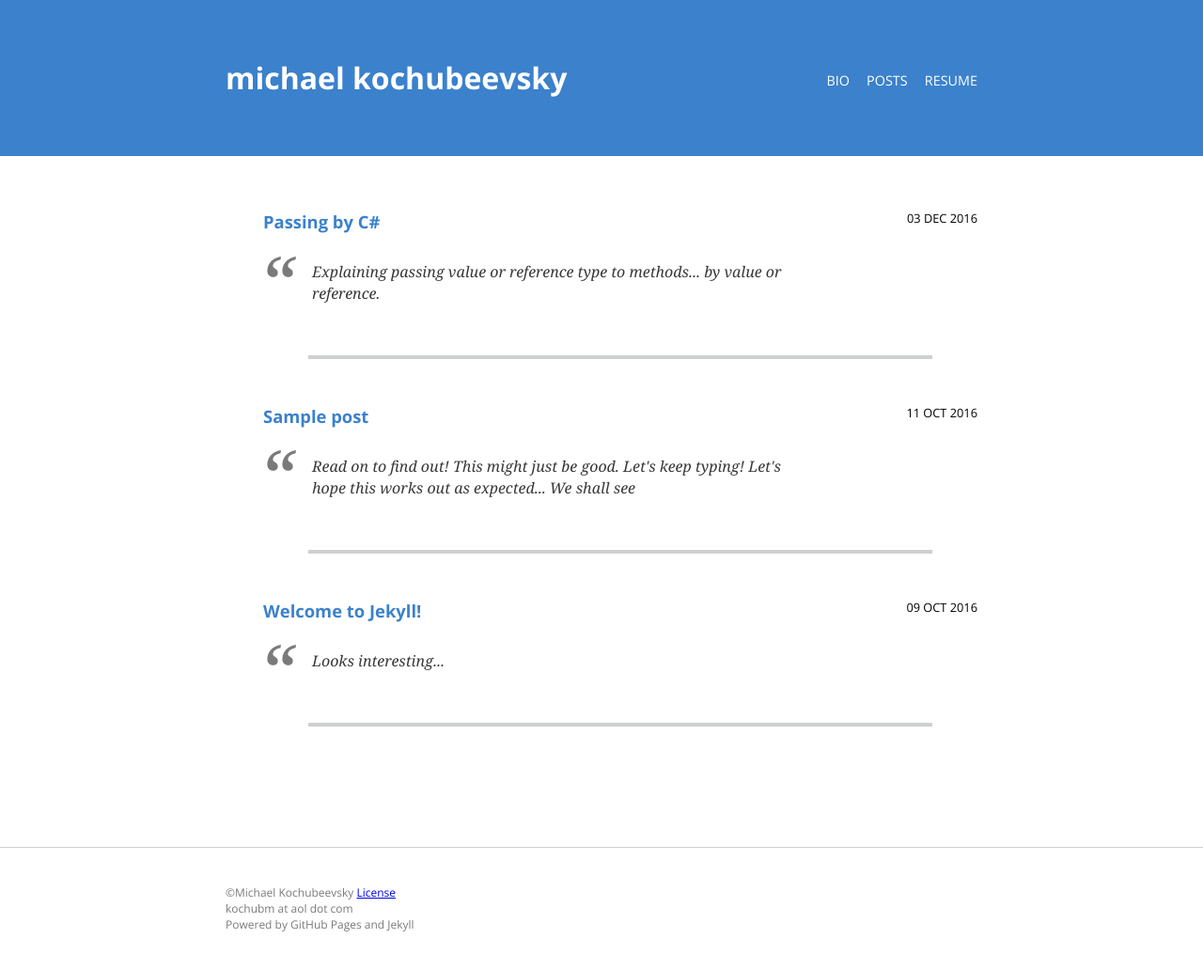
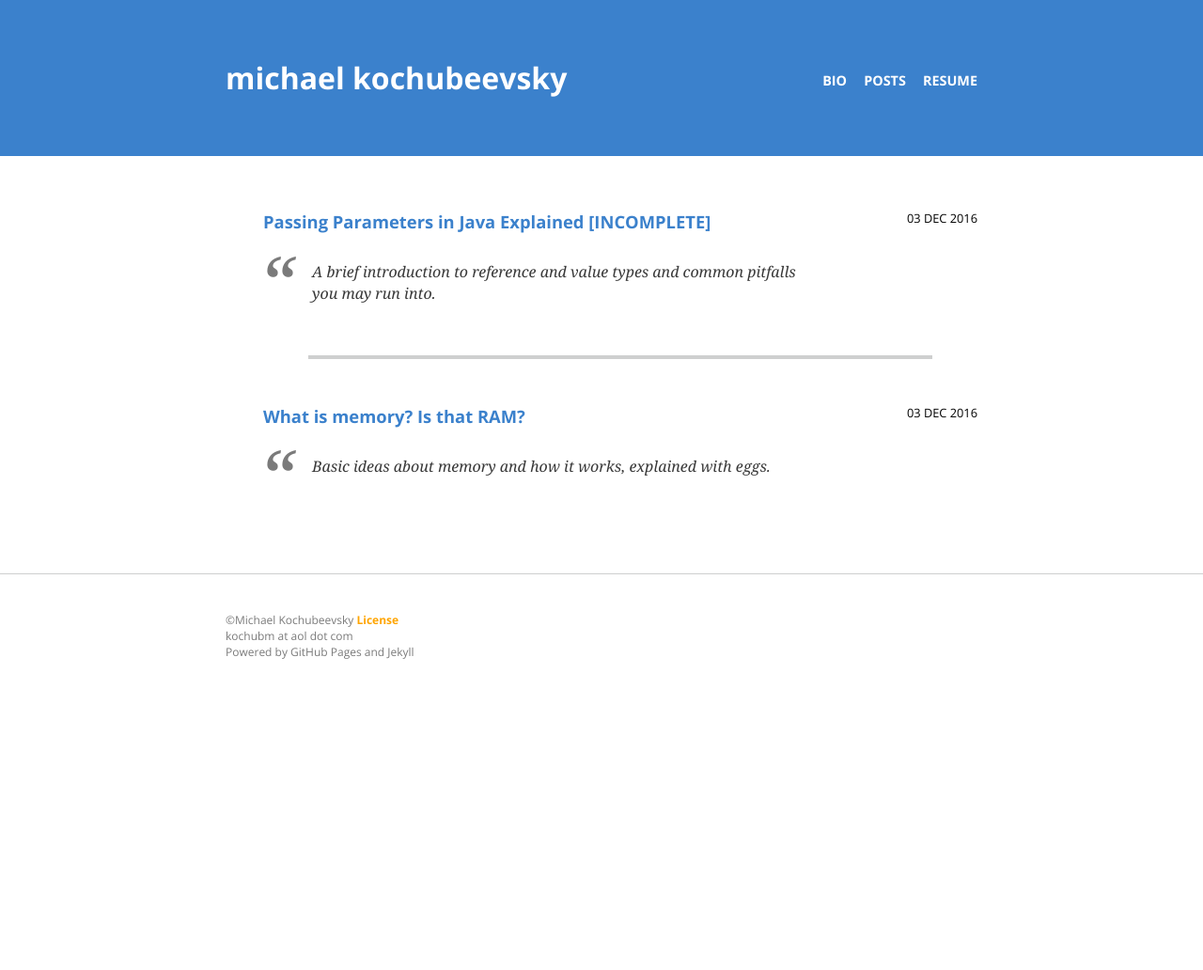
Before and after one commit to michaelkochub/michaelkochub.github.io, a Jekyll site: the page built from index.html, in a window 1280 px wide. Shown: the whole page at 94% size. Built offline with Jekyll 4.4.1, drawn with Linux system fonts in a browser that asks for light colours; nearby versions of some CDN libraries; after the commit the page ends 900 px from its top, so only the background shows below that.

Commit message:
first article up

````diff
--- a/_includes/github-md.scss
+++ b/_includes/github-md.scss
@@ -82,6 +82,40 @@
     border-radius: 0.2em;
 }
 
+img {
+  height: auto;
+  width: auto;
+  max-width: 100%;
+  display: block;
+  margin: 0 auto;
+}
+
+a:link {
+  color: orange;
+}
+
+a:visited {
+  color: red;
+}
+
+a {
+  text-decoration: none;
+  font-weight: bold;
+  &:link {
+    color: orange;
+  }
+  &:visited {
+    color: red;
+  }
+  &:hover {
+    text-decoration: underline;
+  }
+}
+
+img {
+  border-radius: 0.5em;
+}
+
 code {
 
     background-color: #eef;
--- a/_includes/post-list-style.scss
+++ b/_includes/post-list-style.scss
@@ -57,7 +57,7 @@ $quote-color: #7a7a7a;
 					white-space: pre;
 				}
 			}
-			&:after {
+			&:not(:last-child):after {
 			    content: "";
 			    display: block;
 			    height: 0.25em;
--- a/_layouts/default.html
+++ b/_layouts/default.html
@@ -15,7 +15,7 @@
 		<div class="wrapper">
 			<h1 class="logo"><a href="/">Michael Kochubeevsky</a></h1>
 			<nav id="main_nav">
-				<a id="bio" href="#">Bio</a>
+				<a id="bio" href="/bio">Bio</a>
 				<a id="posts" href="/">Posts</a>
 				<a id="resume" href="#">Resume</a>
 			</nav>
--- a/_posts/2016-10-09-welcome-to-jekyll.markdown
+++ /dev/null
@@ -1,26 +0,0 @@
----
-layout: post
-title:  "Welcome to Jekyll!"
-date:   2016-10-09 15:52:15 -0400
-categories: jekyll update
-detail: "Looks interesting..."
----
-You’ll find this post in your `_posts` directory. Go ahead and edit it and re-build the site to see your changes. You can rebuild the site in many different ways, but the most common way is to run `jekyll serve`, which launches a web server and auto-regenerates your site when a file is updated.
-
-To add new posts, simply add a file in the `_posts` directory that follows the convention `YYYY-MM-DD-name-of-post.ext` and includes the necessary front matter. Take a look at the source for this post to get an idea about how it works.
-
-Jekyll also offers powerful support for code snippets:
-
-{% highlight ruby %}
-def print_hi(name)
-  puts "Hi, #{name}"
-end
-print_hi('Tom')
-#=> prints 'Hi, Tom' to STDOUT.
-{% endhighlight %}
-
-Check out the [Jekyll docs][jekyll-docs] for more info on how to get the most out of Jekyll. File all bugs/feature requests at [Jekyll’s GitHub repo][jekyll-gh]. If you have questions, you can ask them on [Jekyll Talk][jekyll-talk].
-
-[jekyll-docs]: http://jekyllrb.com/docs/home
-[jekyll-gh]:   https://github.com/jekyll/jekyll
-[jekyll-talk]: https://talk.jekyllrb.com/
--- a/_posts/2016-10-11-sample-post.md
+++ /dev/null
@@ -1,25 +0,0 @@
----
-layout: post
-title: "Sample post"
-date: 2016-10-11
-detail: "Read on to find out! This might just be good. Let's keep typing! Let's hope this works out as expected... We shall see"
----
-We'll typically code in Javascript like so
-{% highlight javascript linenos %}
-var x = 5;
-var hey = "hello";
-{% endhighlight %}
-
-## First post
-I hope this goes *well*
-Here is ```code``` anad here is some more `code`
-
-
-That's all for now...
-
-
-{% highlight ruby linenos %}
-require 'redcarpet'
-markdown = Redcarpet.new("Hello World!")
-puts markdown.to_html
-{% endhighlight %}
--- a/_posts/2016-12-03-java-csharp-references.md
+++ /dev/null
@@ -1,6 +0,0 @@
----
-layout: post
-title: "Passing by C#"
-date: 2016-12-03
-detail: "Explaining passing value or reference type to methods... by value or reference."
----
--- /dev/null
+++ b/_posts/2016-12-03-ram.md
@@ -0,0 +1,91 @@
+---
+layout: post
+title: "What is memory? Is that RAM?"
+date: 2016-12-03
+detail: "Basic ideas about memory and how it works, explained with eggs."
+---
+## Intro
+RAM is acronym that stands for **Random Access Memory**. The "random" in RAM isn't like the "random" outcome of a die roll, however. In this case, it's better to think of it as the opposite of "sequential". To explain this distinction, let's suppose you're looking facedown at a carton of a dozen eggs. I will represent this as a 2 x 6 array, with each box representing an egg. I've numbered the boxes from left-to-right.
+
+![eggs](/assets/2016-12-03/eggs.png)
+
+If I asked you for the sixth egg, you would just grab the egg at the box marked **6** and hand it to me. In other words, you **randomly access** the sixth egg. We typically perform random access when the circumstances allow it, since the seek time (the time required to retrieve the requested item) is shorter than that of sequential access. If you were to access the sixth egg sequentially, it would look quite silly:
+
+![eggs-seq](/assets/2016-12-03/eggs-seq.png)
+
+On the other hand, if I pointed to a stack of dozen books and requested the second book from the bottom, you would **sequentially access** that book. In this situation, it is not practical to use random access (unless you want to risk toppling the stack). You need to remove the topmost nine books to get to the second book from the bottom.
+
+## Back to computers...
+
+"Memory" is interchangeable with RAM. Yes, sometimes memory can be used to refer to your hard drive (or whatever type of secondary storage your machine uses), but that practice is rare and generally discouraged. Any programs running on your machine, as well as any data those programs use, are in RAM. When I check the hardware specs of my computer (a Mac), I see that it has 8 GB of memory. For the purposes of the example I'm about to do though, that much memory is a bit excessive. Let's scale things down a bit...
+
+Suppose I have a very simple computer. It has exactly 1.5 B of memory, or 12 bits. That's a little over [1 byte](http://i.imgur.com/qIUb1.jpg) This is exactly like the egg carton example above. Since a bit may only take the value of 0 or 1, we will let the absence of an egg correspond to a 0, and the presence of an egg a 1.
+
+This basic computer also has a very simple processor that supports a very simple language, which I will call `klang`. In this language, I can do three things:
+
+1. Name a variable (`a`)
+2. Select a target address (`@address`)
+3. Write a value (`0`)
+4. Get a value (`get a`)
+
+Collectively, then, each statement may write a value, denoted by a variable, to an address _or_ retrieve a value, at an address, denoted by a variable. Let's start with the following example:
+
+{% highlight text linenos %}
+a@3 = 1;
+b@7 = 1;
+c@8 = 0;
+{% endhighlight %}
+
+The first statement names a variable `a`, specifies a location (`3`), and the value to store. In other words, the statement tells us to add an egg to box 3. Later, when we want to check if there is an egg at box 3 in the egg carton, all we need to represent that entire query is `a`. You should be able describe what the other statements do. Here's what our memory carton looks like now, after the three lines have been executed by our processor:
+
+![eggs-ram](/assets/2016-12-03/eggs-ram.png)
+
+Remember that a 0 means "no egg", and a 1 means "egg". The code above represents a **write**; that is, when I am adding or removing eggs to the carton. If I want to know whether there exists an egg at box 5, that is a **read**.
+
+
+## No really, back to computers now...
+
+Computers in the real world expand on the capabilities of our basic egg machine outlined in the preceding section. Real computers don't restrict you to assign values of 0 or 1, and they also don't require you to specify a memory address (or a location) when you want to assign a variable. We'll use the programming language C to you tell our computer to assign a value to a variable. The statement is pretty similar to the one we used in our egg language.
+
+{% highlight C linenos %}
+int a = 21;
+{% endhighlight %}
+
+What's going on here? Let's step through what a real machine does when it sees this statement:
+
+1. Define a variable `a`
+2. Assign the value 21 to `a`
+
+Behind the scenes, as we saw with the egg machine, this computer stores the value of 21 in an arbitrary location in memory (RAM). Now let's retrieve this value, using the variable:
+
+{% highlight C linenos %}
+printf("The value is %d.", a);
+{% endhighlight %}
+
+In this case, we are reading the memory location of wherever the system decided to store our value, and printing the value to the console. You don't need to worry about the function call `printf()`. It's important to note that this value is accessed **randomly**. The machine does not look through its memory, byte by byte, to get to wherever `a` is. It goes directly.
+
+At this point, you might be wondering whether we can print the address of value. During the simple egg machine days, when we could look at the entire memory at once--all one and half glorious bytes--it was easy to check where a value was stored. In the real-life example, where RAM is measured in GB (1 GB is about a billion bytes), things aren't so simple. Thankfully, we have the option to call the address-of operator on our variable, which returns the memory location of the variable. Now, we can find out where exactly our cherished `21` is RAM! That is, if we do away with the concept of [virtual memory](https://en.wikipedia.org/wiki/Virtual_memory).
+
+If I compile and execute the following program on my machine:
+
+{% highlight C linenos %}
+#include<stdio.h>
+
+int main()
+{
+	int a = 21;
+	printf("Address of a is %u\n", &a);
+
+	return 0;
+}
+{% endhighlight %}
+
+I'll get this result in the console:
+
+![addr](/assets/2016-12-03/address.png)
+
+What's cool to note is that the address that is returned each time I executed the program is different. Clearly, the machine chooses a different place to store the value 21 for each run of the program.
+
+## And what about SAM?
+
+As the title of this post implies, I also promised to discuss sequential access memory. You'll be surprised to know that this is also a [thing](https://en.wikipedia.org/wiki/Sequential_access_memory). There are various reasons for reading items in sequence, but there do exist machines that use SAM.
--- /dev/null
+++ b/_posts/2016-12-04-passing-parameters-in-java.md
@@ -0,0 +1,20 @@
+---
+layout: post
+title: "Passing Parameters in Java Explained [INCOMPLETE]"
+date: 2016-12-03
+detail: "A brief introduction to reference and value types and common pitfalls you may run into."
+---
+## Primer
+I'm going to spoil the ending. Java passes parameters by value. _Exclusively_. That's the long and short of it. There's no "depends" clause here, and (un)fortunately for you, you don't get to choose how you want to pass parameters to a function.
+
+In many of the explanations I've seen, various analogies are employed and the wording avoids the technical concept underlying a "reference" or "value" type. In my opinion, this attempt to skirt around the core idea is a disservice that needlessly complicates the explanation.
+
+This concept I'm referring to is memory. If you already have a decent grasp of how virtual addresses work, then feel free to skip this section.
+
+Let's take a look at the following line. What does it do?
+
+{% highlight java linenos %}
+int x = 7;
+{% endhighlight %}
+
+This an assignment statement. It tells the machine to store the value 7 at a storage location that we name `x`. The storage location in question is actually a chunk of memory. To be technical, it's really just a small chunk of your machine's [ram](/blog/2016/12/03/ram). This is convenient for us (humans) because later when we want to use our value 7, we don't need to have the variable's address on hand. Rather, we can simply use `x`, which is much easier to remember.
--- a/css/main-narrow.scss
+++ b/css/main-narrow.scss
@@ -93,7 +93,7 @@ html, body {
 	left: -50em;
     content: "";
     display: block;
-    height: 0.05em;
+    height: 0.06em;
     margin: 2.5em;
     opacity: 0.6;
     background: $line-color;
--- a/css/main.scss
+++ b/css/main.scss
@@ -84,7 +84,7 @@ html, body {
 		left: -50em;
 	    content: "";
 	    display: block;
-	    height: 0.05em;
+	    height: 0.06em;
 	    margin: 2.5em;
 	    opacity: 0.6;
 	    background: $line-color;
````
Also changed, not shown: bio.md (added, +10 -0 lines), assets/2016-12-03/address.png (added), assets/2016-12-03/eggs-ram.png (added), assets/2016-12-03/eggs-seq.png (added), assets/2016-12-03/eggs.png (added).
